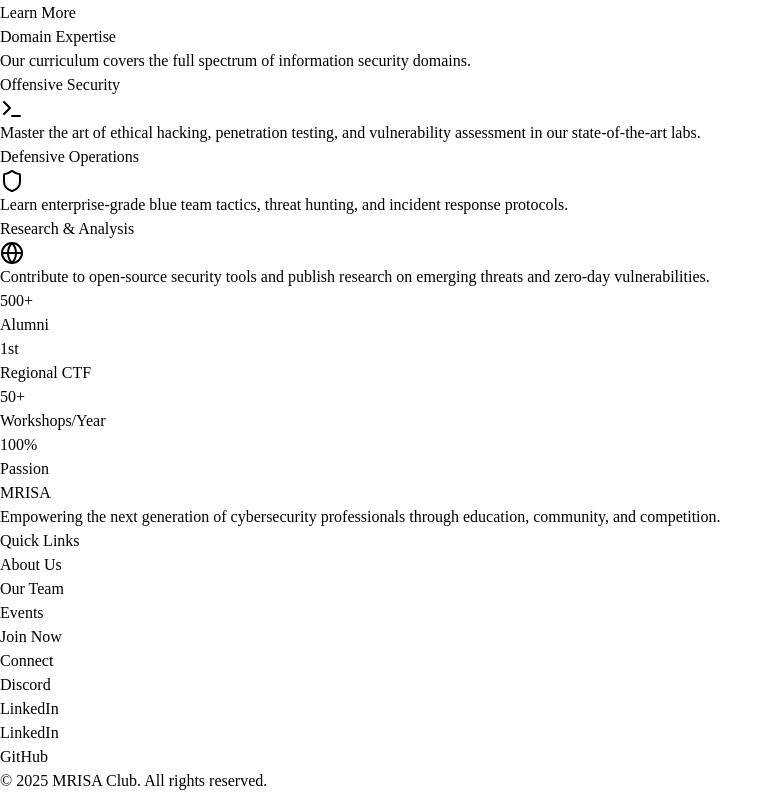
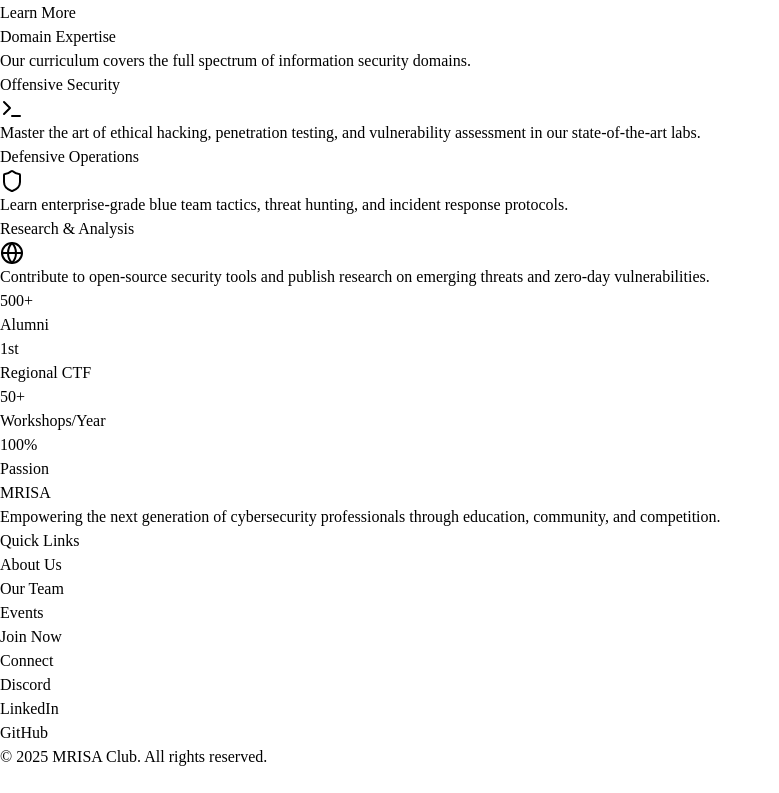
Before and after one commit to anujrwt08/MrisaCyberNexus, a React (Vite) app in the folder client/: page /#/ in a window 1280 px wide. Shown: the part 1369-2162 px from the top of the page, without its empty margins (0-779 px from the left). After the commit the page ends 2138 px from the top, so only its background shows below. Built offline with nearby package versions, Linux system fonts and the light colour scheme.

Commit message:
Fix duplicate social link

```diff
--- a/client/src/pages/Home.tsx
+++ b/client/src/pages/Home.tsx
@@ -153,7 +153,6 @@
               <ul className="space-y-2 text-muted-foreground">
                 <li><a href="#" className="hover:text-primary transition-colors">Discord</a></li>
                 <li><a href="https://www.linkedin.com/in/anujrawat08/" className="hover:text-primary transition-colors">LinkedIn</a></li>
-                <li><a href="https://www.linkedin.com/in/anujrawat08/" className="hover:text-primary transition-colors">LinkedIn</a></li>
                 <li><a href="https://github.com/anujrwt08" className="hover:text-primary transition-colors">GitHub</a></li>
               </ul>
             </div>
```
